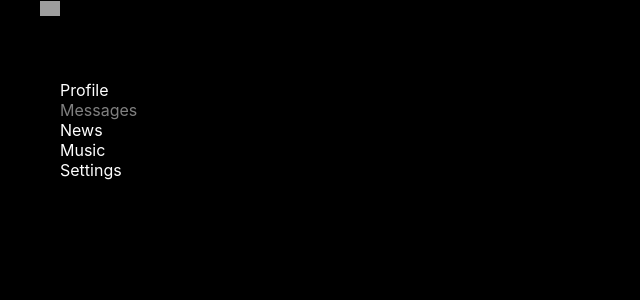
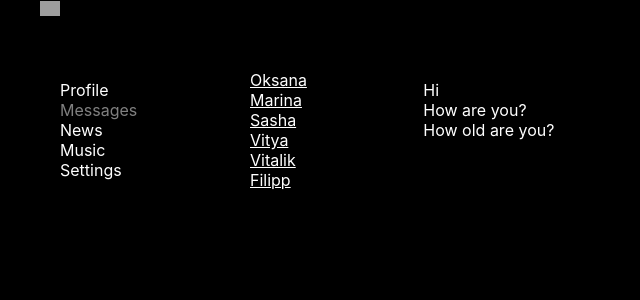
Before and after one commit to Kotfil/SocialMarch, a React (Create React App) app: page /dialogs in a window 1280 px wide. Shown: the top 300 px of the page, without its empty margins (0-640 px from the left). Built offline with nearby package versions, Linux system fonts and the light colour scheme; grey boxes are pictures that could not be loaded.

Commit message:
23 Dialogs

```diff
--- a/src/App.css
+++ b/src/App.css
@@ -16,6 +16,7 @@
 
 }
 
+
 .header img {
     width: 20px;
 }
@@ -26,5 +27,4 @@ ul li {
 
 .active {
     color: gray;
-
 }
--- a/src/App.jsx
+++ b/src/App.jsx
@@ -13,8 +13,8 @@ const App = (props) => {
                 <Header/>
                 <Navbar/>
                 <div className='app-wrapper-content'>
-                    <Route path='/profile' component={Profile}/>
-                    <Route path='/dialogs' component={Dialogs}/>
+                    <Route exact path='/profile' component={Profile}/>
+                    <Route exact path='/dialogs' component={Dialogs}/>
                     <Route path='#'/>
                     <Route path='#'/>
                     <Route path='#'/>
--- a/src/components/Dialogs/Dialogs.jsx
+++ b/src/components/Dialogs/Dialogs.jsx
@@ -1,11 +1,37 @@
 import React from 'react';
 import s from './Dialogs.module.css'
+import {NavLink} from "react-router-dom";
 
 const Dialogs = (props) => {
     return (
-        <div>
+        <div className={s.dialogs}>
+            <div className={s.dialogsItems}>
+                <div className={s.dialog + ' ' + s.active}>
+                    <NavLink to='dialogs/1'>Oksana</NavLink>
+                </div>
+                <div className={s.dialog}>
+                    <NavLink to='dialogs/2'>Marina</NavLink>
+                </div>
+                <div className={s.dialog}>
+                    <NavLink to='dialogs/3'>Sasha</NavLink>
+                </div>
+                <div className={s.dialog}>
+                    <NavLink to='dialogs/4'>Vitya</NavLink>
+                </div>
+                <div className={s.dialog}>
+                     <NavLink to='dialogs/5'>Vitalik</NavLink>
+                </div>
+                <div className={s.dialog}>
+                    <NavLink to='dialogs/6'>Filipp</NavLink>
+                </div>
 
-           </div>
+            </div>
+            <div className={s.messages}>
+                <div className={s.dialog}>Hi</div>
+                <div className={s.dialog}>How are you?</div>
+                <div className={s.dialog}>How old are you?</div>
+            </div>
+        </div>
 
     );
 }
--- a/src/components/Dialogs/Dialogs.module.css
+++ b/src/components/Dialogs/Dialogs.module.css
@@ -0,0 +1,26 @@
+.dialogs {
+    display: grid;
+    grid-template-columns: 2fr 10fr;
+
+}
+
+.dialogs {
+
+    padding: 10px;
+}
+.dialogsItem {
+
+    padding: 10px;
+}
+.dialogs .active {
+    text-decoration: none;
+    color: gray;
+}
+
+.messages {
+    padding: 10px;
+}
+
+.message {
+
+}
```
